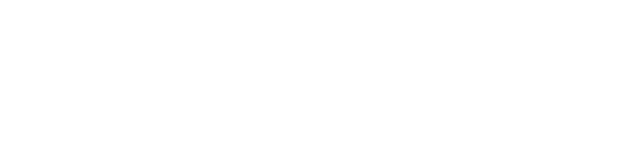
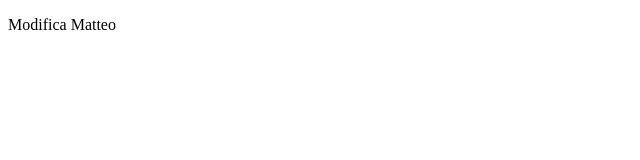
Before and after one commit to giupion/Prova-git, a plain HTML site: page index.html in a window 1280 px wide. Shown: the whole page, without its empty margins (0-640 px from the left). Drawn offline with Linux system fonts and the light colour scheme.

Commit message:
modifica Matteo

```diff
--- a/index.html
+++ b/index.html
@@ -9,7 +9,7 @@
 
     <div></div>
 
-
+    <p>Modifica Matteo</p>
     <p></p>
 
 </body>
```
